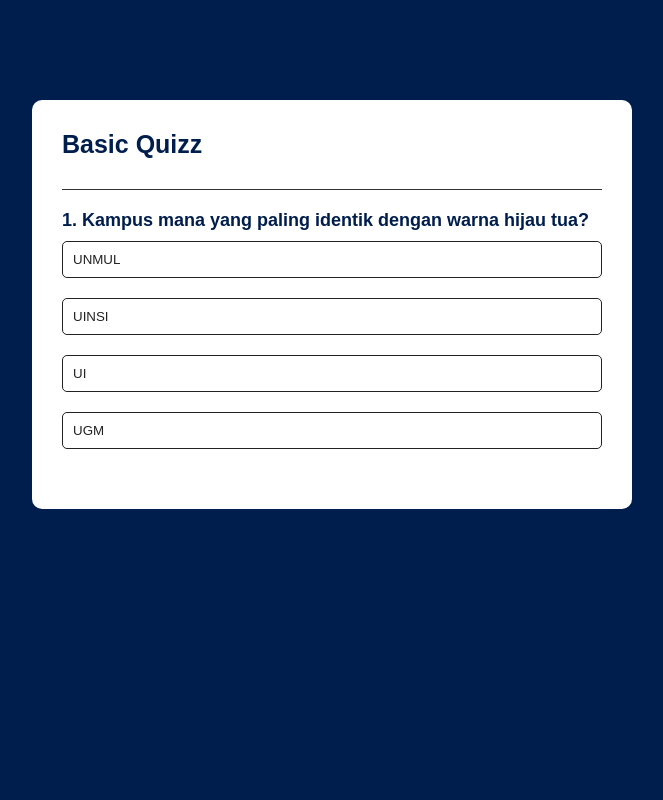
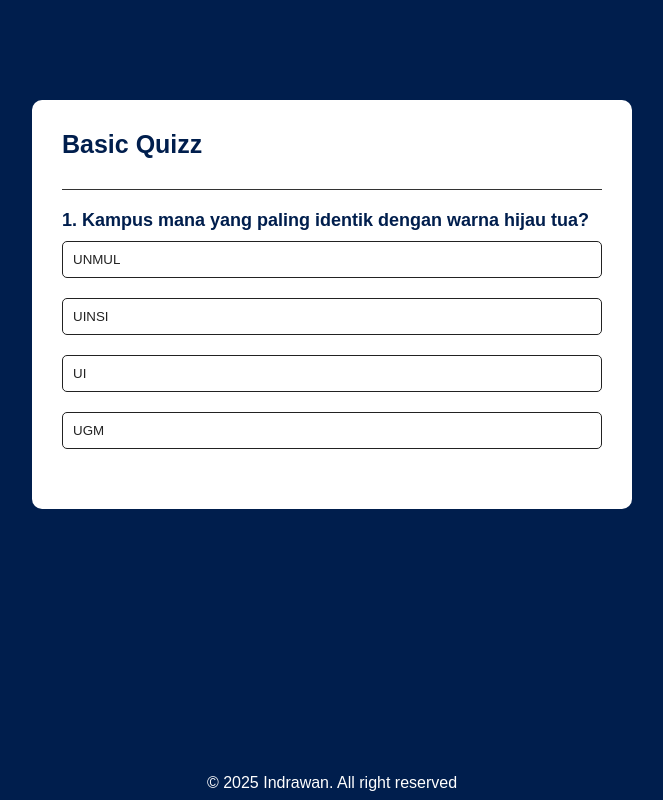
Before and after one commit to Indrawan-maker/quiz-app, a plain HTML site: page index.html in a window 1280 px wide. Shown: the whole page, without its empty margins (308-971 px from the left). Drawn offline with Linux system fonts and the light colour scheme.

Commit message:
add footer

```diff
--- a/index.html
+++ b/index.html
@@ -21,7 +21,9 @@
         </div>
     </div>
 
-
+    <footer>
+        <p>&copy 2025 Indrawan. All right reserved</p>
+    </footer>
 
     <script src="main.js"></script>
 </body>
--- a/style.css
+++ b/style.css
@@ -78,3 +78,13 @@ body{
 .incorrect {
     background: #ff9393;
 }
+
+footer{
+    padding: 8px 0;
+    position: fixed;
+    left: 0;
+    bottom: 0;
+    width: 100%;
+    color: white;
+    text-align: center;
+}
```
